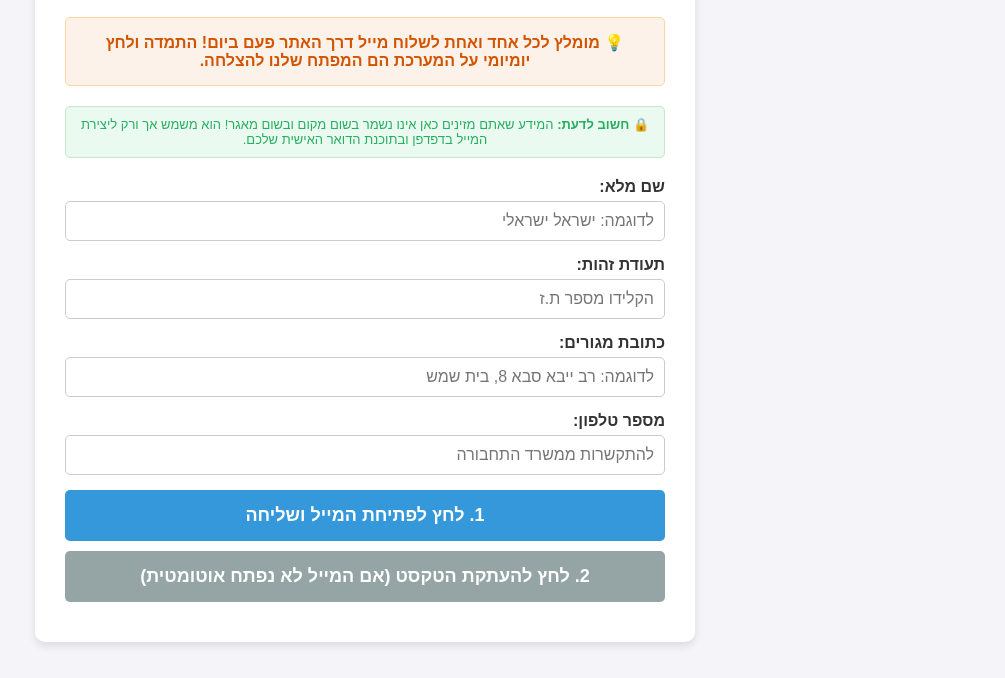
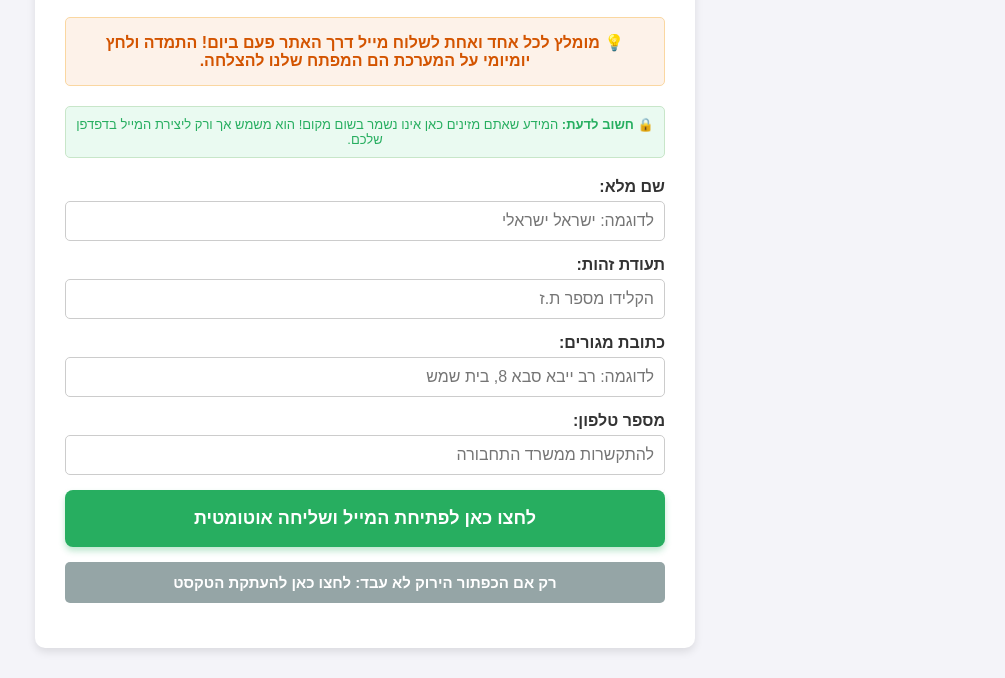
Before and after one commit to A0583/bus-protest-bet-shemesh, a plain HTML site: page index.html in a window 1280 px wide. Shown: the part 224-902 px from the top of the page, without its empty margins (275-1280 px from the left). Drawn offline with Linux system fonts and the light colour scheme.

Commit message:
Update index.html

```diff
--- a/index.html
+++ b/index.html
@@ -72,24 +72,29 @@
             font-size: 16px;
         }
         .btn {
-            background-color: #3498db;
+            background-color: #27ae60;
             color: white;
-            padding: 15px;
+            padding: 18px;
             font-size: 18px;
             border: none;
-            border-radius: 5px;
+            border-radius: 8px;
             cursor: pointer;
             width: 100%;
             box-sizing: border-box;
-            margin-bottom: 10px;
+            margin-bottom: 15px;
             transition: background-color 0.3s;
             font-weight: bold;
+            box-shadow: 0 4px 6px rgba(39, 174, 96, 0.3);
         }
         .btn:hover {
-            background-color: #2980b9;
+            background-color: #219653;
         }
         .btn-secondary {
             background-color: #95a5a6;
+            padding: 12px;
+            font-size: 15px;
+            border-radius: 5px;
+            box-shadow: none;
         }
         .btn-secondary:hover {
             background-color: #7f8c8d;
@@ -109,7 +114,7 @@
     </div>
 
     <div class="privacy-note">
-        🔒 <strong>חשוב לדעת:</strong> המידע שאתם מזינים כאן אינו נשמר בשום מקום ובשום מאגר! הוא משמש אך ורק ליצירת המייל בדפדפן ובתוכנת הדואר האישית שלכם.
+        🔒 <strong>חשוב לדעת:</strong> המידע שאתם מזינים כאן אינו נשמר בשום מקום! הוא משמש אך ורק ליצירת המייל בדפדפן שלכם.
     </div>
 
     <div class="form-group">
@@ -132,8 +137,8 @@
         <input type="text" id="userPhone" placeholder="להתקשרות ממשרד התחבורה">
     </div>
 
-    <button class="btn" onclick="processEmail('open')">1. לחץ לפתיחת המייל ושליחה</button>
-    <button class="btn btn-secondary" onclick="processEmail('copy')">2. לחץ להעתקת הטקסט (אם המייל לא נפתח אוטומטית)</button>
+    <button class="btn" onclick="processEmail('open')">לחצו כאן לפתיחת המייל ושליחה אוטומטית</button>
+    <button class="btn btn-secondary" onclick="processEmail('copy')">רק אם הכפתור הירוק לא עבד: לחצו כאן להעתקת הטקסט</button>
 </div>
 
 <script>
@@ -208,12 +213,10 @@
 
             var textArea = document.createElement("textarea");
             textArea.value = fullTextToCopy;
-
             textArea.style.position = "fixed";
             textArea.style.top = "0";
             textArea.style.left = "0";
             textArea.style.opacity = "0";
-
             document.body.appendChild(textArea);
             textArea.focus();
             textArea.select();
@@ -221,14 +224,13 @@
             try {
                 var successful = document.execCommand('copy');
                 if (successful) {
-                    alert("הטקסט, כולל כתובת הנמען והנושא, הועתק בהצלחה! תוכלו להדביק אותו כעת בתיבת המייל שלכם (למשל ב-Gmail).");
+                    alert("הטקסט הועתק בהצלחה לזיכרון של המכשיר!\n\nמה עושים עכשיו?\n1. פתחו את אפליקציית המייל שלכם (למשל Gmail).\n2. לחצו על אימייל חדש.\n3. הדביקו את הטקסט.\n4. שלחו לכתובת: pniotcrm@mot.gov.il");
                 } else {
                     alert("אירעה שגיאה בהעתקה, אנא נסו שוב.");
                 }
             } catch (err) {
                 alert("אירעה שגיאה בהעתקה. המכשיר חוסם פעולה זו.");
             }
-
             document.body.removeChild(textArea);
         }
     }
```
